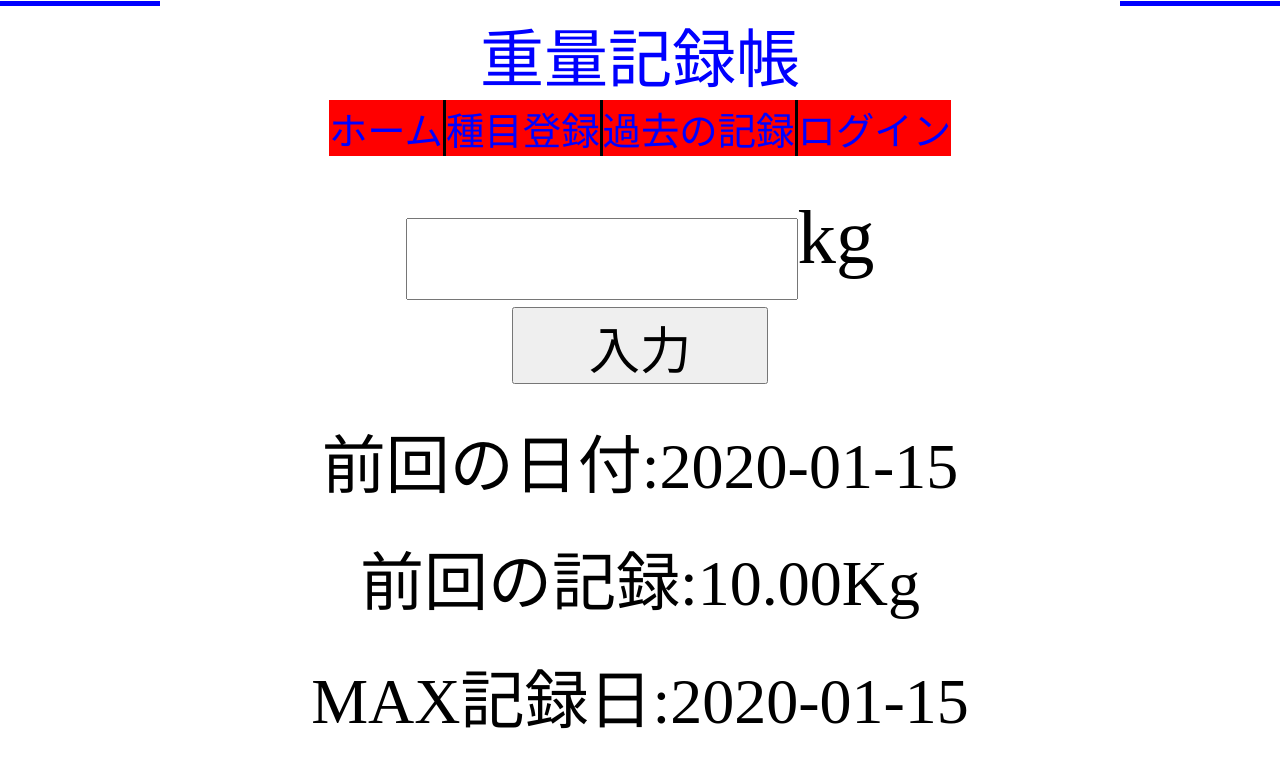
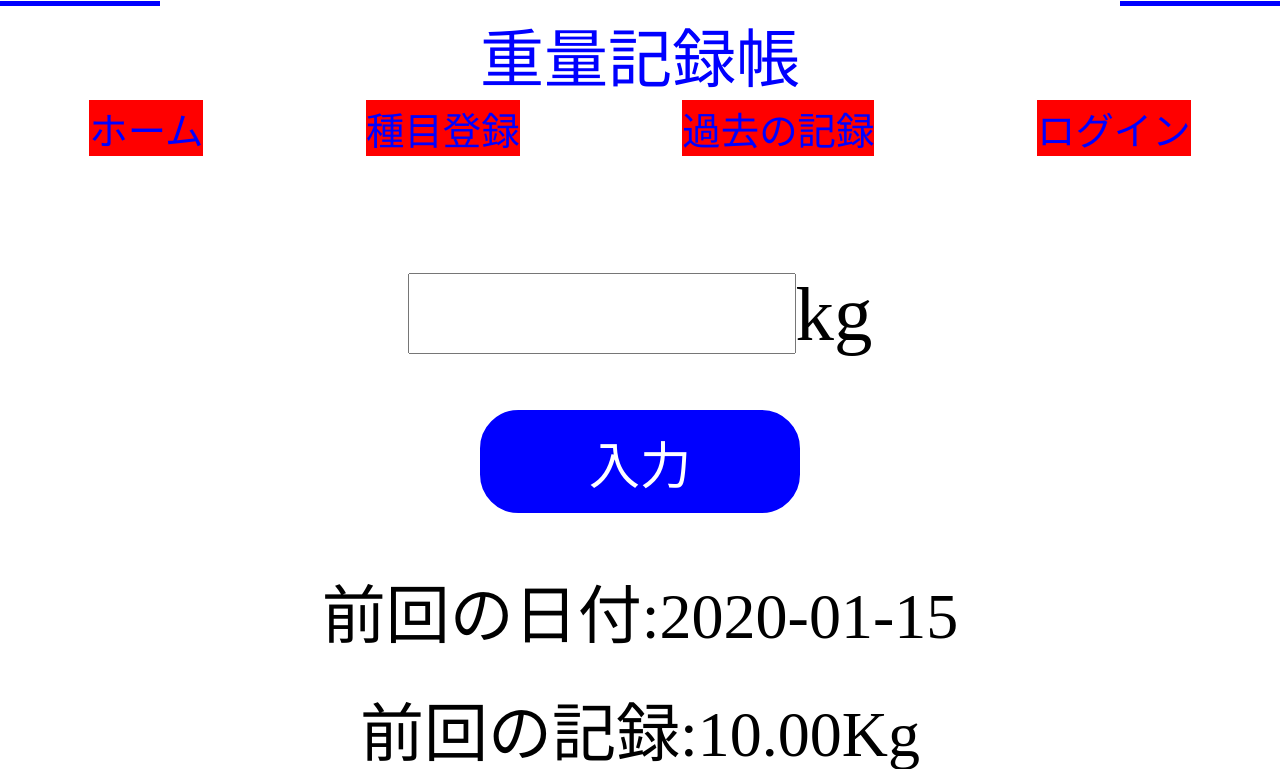
Before and after one commit to mimurayusuke/dep_test, a Django app: template templates/input.html in a window 1280 px wide. Shown: the top 769 px of the page. Run offline with Django 3.2, Linux system fonts and the light colour scheme; the template is opened without the code that fills it: values that come from a table or form of the project are taken from there, others are empty; tables that the repository leaves empty hold one stand-in row (values such as "Sample post").

Commit message:
mod_nav_flex

```diff
--- a/templates/base.html
+++ b/templates/base.html
@@ -12,7 +12,7 @@
     <div class="title"><span>重量記録帳</span></div>
 
     <nav class="navbar">
-        <ul>
+        <ul class="flex-container">
             <li class="item"><a href="{% url 'hello_home' %}">ホーム</a></li>
             <li class="item"><a href="#">種目登録</a></li>
             <li class="item"><a href="#">過去の記録</a></li>
--- a/templates/input.html
+++ b/templates/input.html
@@ -5,7 +5,7 @@
     <form method="post" action="">
         {% csrf_token %}
         <!--formでattrsを設定してclassを明示的にする-->
-        {{ form.weight_record }}<span>kg</span>
+        <p>{{ form.weight_record }}<span>kg</span></p>
         <!--リンク扱いにして↑と要素が被らないようにする-->
         <input class="button" type="submit" value="入力">
     </form>
--- a/weight/static/css/home.css
+++ b/weight/static/css/home.css
@@ -40,20 +40,26 @@
 }
 
 ul {
+    display: flex;
+    flex-wrap: nowrap;
+    justify-content: space-around;
     padding: unset;
     font-size: 0;
 }
 
 li {
+    /*
     display: inline-block;
+    */
     list-style: none;
     font-size: 4.5vw;
 }
 
+/*
 li:not(:last-child){
     border-right: medium solid black;
 }
-
+*/
 .item a {
     color: blue;
     text-decoration: none;
--- a/weight/static/css/input.css
+++ b/weight/static/css/input.css
@@ -3,6 +3,7 @@
     text-align: center;
     background-color: skyblue;
     border-radius: 3vw;
+    margin: 2vw 0vw;
     grid-column: 2 / 4;
 }
 
@@ -12,15 +13,27 @@ form {
     grid-column: 2 / 4;
 }
 
+p {
+    margin: 2vw 0vw;
+}
+
 .input_area {
     width: 30vw;
     height: 6vw;
+    font-size: 100%;/*100%に指定すると、入力される文字がボックスいっぱいに拡大される。そして何故かボックスと単位の高さも揃った*/
+    padding: 0;
 }
 
 .button {
-    width: 20vw;
-    height: 6vw;
+    width: 25vw;
+    height: 8vw;
     font-size: 4vw;
+    color: white;
+    background-color: blue;
+    border: solid blue;
+    border-radius: 3vw;
+    padding: 0;
+    margin: 2vw 0vw;
 }
 
 .record {
--- a/weight/views.py
+++ b/weight/views.py
@@ -1,4 +1,4 @@
-from django.shortcuts import render
+from django.shortcuts import render, redirect
 from django.http.response import HttpResponse
 from django.db.models import Max
 from .models import Menu, Record
@@ -29,6 +29,7 @@ def input_func(request, id):
 
             latest_rec = Record.objects.filter(weight_menu__id= id).latest('created_at')
             max_rec = Record.objects.filter(weight_menu__id= id).order_by('weight_record').last()
+            return redirect('input', id)
 
     else:
         #外部キーの値を取得する時は定義した外部キーの項目名にアンダーバーを２つ続けて、取得したいデータの値を指定する。
```
